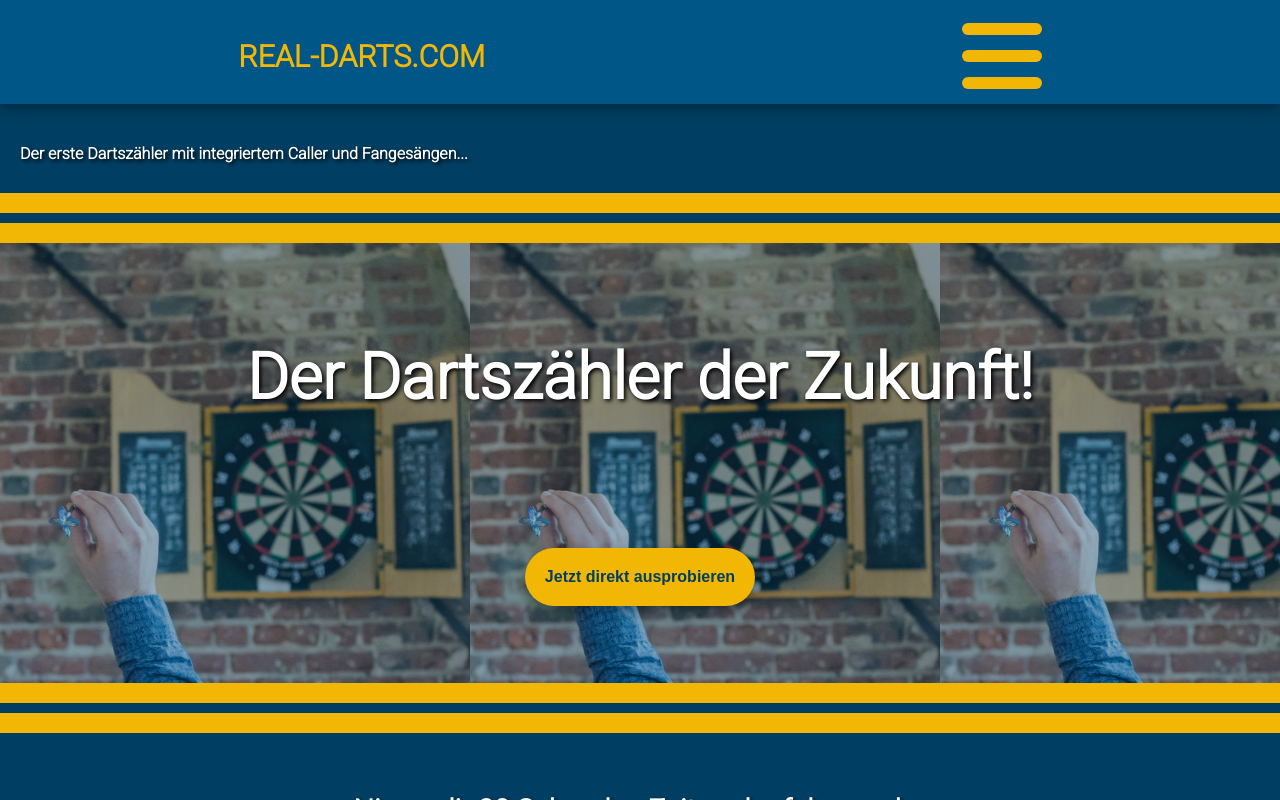
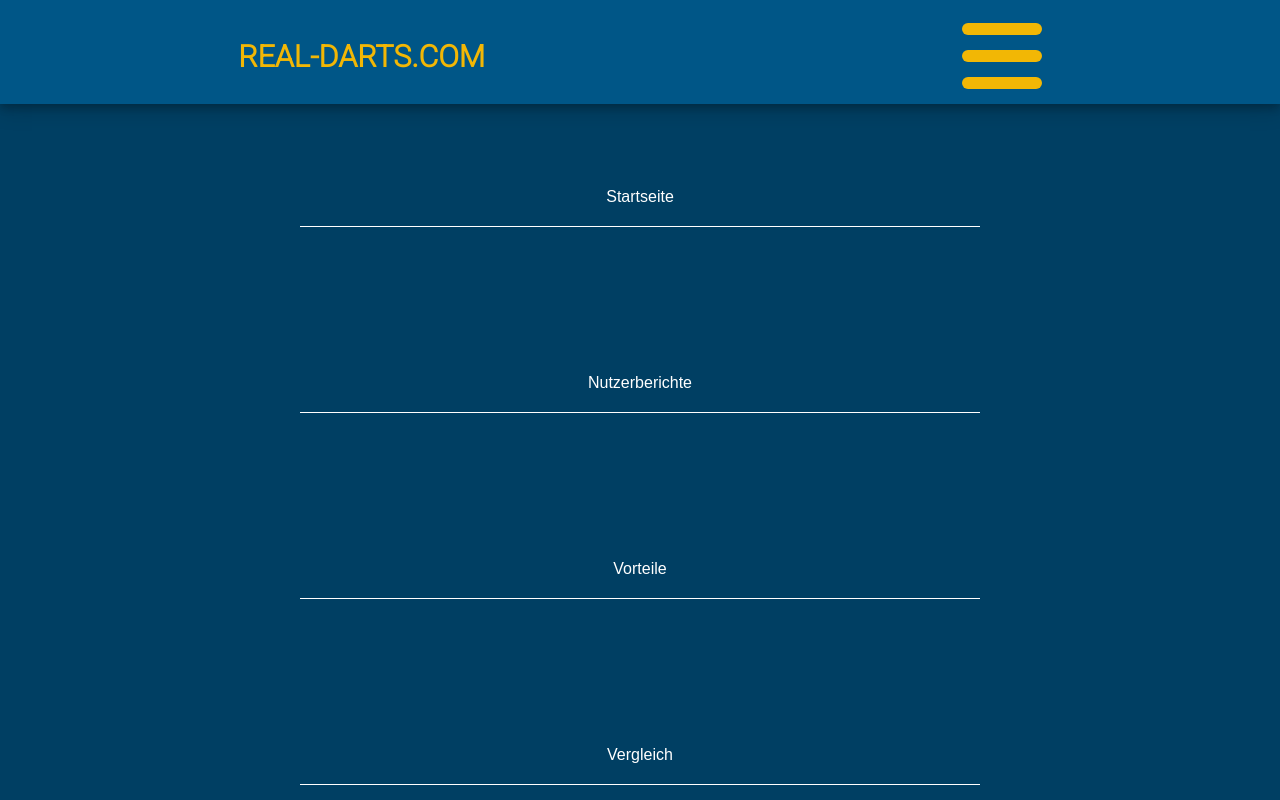
Before and after one commit to zakups/darts-project, an Angular app: page / in a window 1280 px wide. Both pictures are taken after a click on the element 1001 px from the left and 29 px from the top of the page. Shown: the top 800 px of the page. Built offline with nearby package versions, Linux system fonts and the light colour scheme.

Commit message:
changed menu startup

```diff
--- a/src/app/frontpage/frontpage.component.html
+++ b/src/app/frontpage/frontpage.component.html
@@ -9,13 +9,13 @@
                 </div>
         </header>
         <div id="menu_bullets" >
-                <a class="link" href="">Startseite</a>
-                <a class="link" href="">Nutzerberichte</a>
-                <a class="link" href="">Vorteile</a>
-                <a class="link" href="">Vergleich</a>
+                <a class="link" href="#start" (click)="menu_button_click()">Startseite</a>
+                <a class="link" href="#nutzerberichte" (click)="menu_button_click()">Nutzerberichte</a>
+                <a class="link" href="#" (click)="menu_button_click()">Vorteile</a>
+                <a class="link" href="#" (click)="menu_button_click()">Vergleich</a>
         </div>
         <div id="inhalt">
-                <section >
+                <section id="start">
                         <h2>Der erste Dartszähler mit integriertem Caller und Fangesängen...</h2>
                         <div class="linie"></div>
                         <div class="linie2"></div>
@@ -27,7 +27,7 @@
                         <div class="linie2"></div>
                 </section>
 
-                <section >
+                <section>
                         <div class="centerUntereinander">
                                 <h2 class="title">Nimm dir 30 Sekunden Zeit und erfahre mehr:</h2>
                                 <video class="video" width="320" height="240" controls>
@@ -40,7 +40,7 @@
                         <div class="linie2"></div>
                 </section>
 
-                <section >
+                <section id="nutzerberichte">
                         <h2 class="title">Wir können dir viel erzählen, aber was sagen die Nutzer?</h2>
 
                         <p class="white"><b>Michael W.</b> schrieb: </p>
--- a/src/app/frontpage/frontpage.component.ts
+++ b/src/app/frontpage/frontpage.component.ts
@@ -12,11 +12,10 @@ export class FrontpageComponent implements OnInit {
   constructor() { }
 
   ngOnInit(): void {
-    this.menu_button_click(); //wegmachen für menu
+    document.getElementById("menu_bullets")!.style.display = "none";
   }
 
   menu_button_click() : void{
-    document.getElementById("menu_bullets")!.style.display = "none";
     this.showing_menu = !this.showing_menu;
 
     if (this.showing_menu) {
```
Also changed, not shown: src/app/frontpage/frontpage_menu.sass (line endings or trailing spaces).
